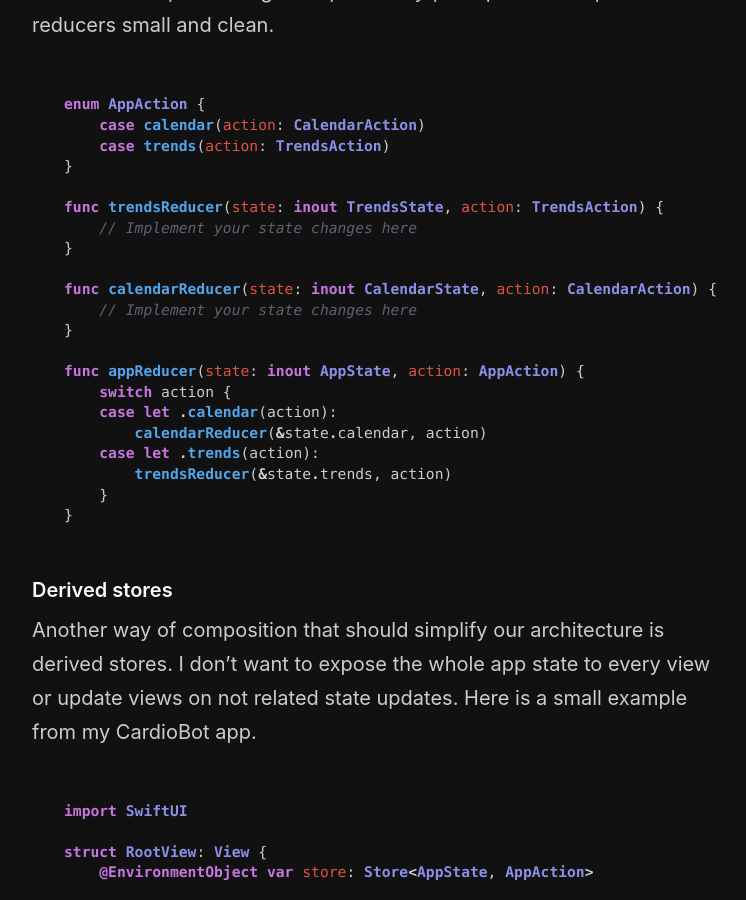
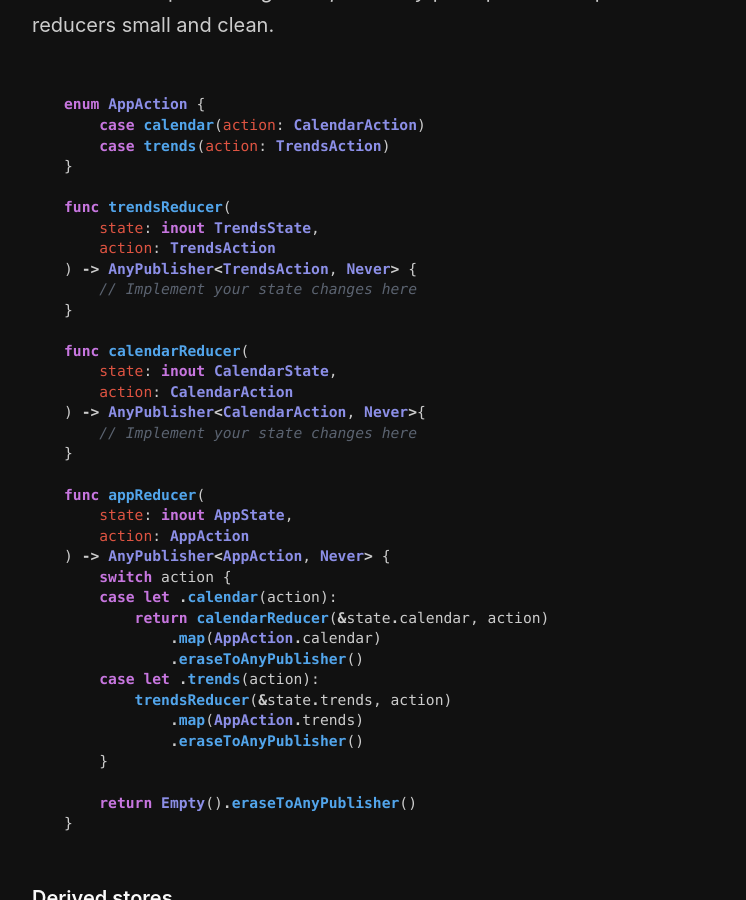
Before and after one commit to mecid/mecid.github.io, a Jekyll site: the page built from _posts/2019-09-25-redux-like-state-container-in-swiftui-part2.md, in a window 1280 px wide and 900 px high, scrolled down 2211 px. Shown: the whole window, without its empty margins (258-1004 px from the left). Built offline with Jekyll 4.4.1, drawn with Linux system fonts in a browser that asks for light colours.

Commit message:
redux best practices example improved

````diff
--- a/_posts/2019-09-25-redux-like-state-container-in-swiftui-part2.md
+++ b/_posts/2019-09-25-redux-like-state-container-in-swiftui-part2.md
@@ -53,21 +53,36 @@ enum AppAction {
     case trends(action: TrendsAction)
 }
 
-func trendsReducer(state: inout TrendsState, action: TrendsAction) {
+func trendsReducer(
+    state: inout TrendsState,
+    action: TrendsAction
+) -> AnyPublisher<TrendsAction, Never> {
     // Implement your state changes here
 }
 
-func calendarReducer(state: inout CalendarState, action: CalendarAction) {
+func calendarReducer(
+    state: inout CalendarState,
+    action: CalendarAction
+) -> AnyPublisher<CalendarAction, Never>{
     // Implement your state changes here
 }
 
-func appReducer(state: inout AppState, action: AppAction) {
+func appReducer(
+    state: inout AppState,
+    action: AppAction
+) -> AnyPublisher<AppAction, Never> {
     switch action {
     case let .calendar(action):
-        calendarReducer(&state.calendar, action)
+        return calendarReducer(&state.calendar, action)
+            .map(AppAction.calendar)
+            .eraseToAnyPublisher()
     case let .trends(action):
         trendsReducer(&state.trends, action)
+            .map(AppAction.trends)
+            .eraseToAnyPublisher()
     }
+
+    return Empty().eraseToAnyPublisher()
 }
 ```
 
````
